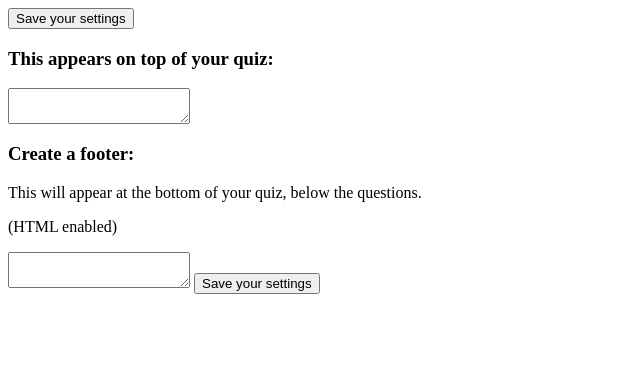
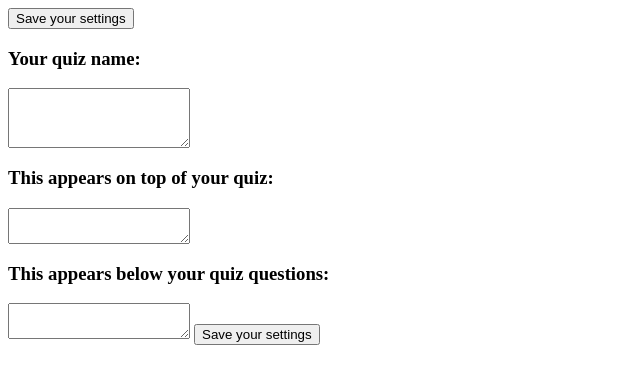
Before and after one commit to ActionPHP/wprichclient, a PHP site: page /quiz-settings.php in a window 1280 px wide. Shown: the top 384 px of the page, without its empty margins (0-640 px from the left). Run offline with PHP 8.4, Linux system fonts and the light colour scheme; data that the repository does not hold is empty.

Commit message:
Added the option to edit quiz name/headline

```diff
--- a/lib/class-menu.php
+++ b/lib/class-menu.php
@@ -102,6 +102,10 @@ class SegmentMenu
  		$path = AP_PATH;
  		$path.= 'menu/quiz-settings.php';
 
+ 		 $quiz_name	= get_option('wp_segment_quiz_name');
+ 		 $description= get_option('wp_segment_quiz_description');
+		 $footer= get_option('wp_segment_quiz_footer');
+
  		include($path);
 
  	}
--- a/menu/quiz-settings.php
+++ b/menu/quiz-settings.php
@@ -1,6 +1,12 @@
 <form id="wp-segment-settings-form" >
 <label>
 <input type="button" class="button-primary wp-segment-settings" value="Save your settings" />
+<span class="wp-segment-ajax-indicator"></span>
+</label>
+
+<label>
+	<h3>Your quiz name: </h3>
+	<textarea name="wp-segment-quiz-name" id="wp-segment-quiz-name" style="height: 60px"><?php echo $quiz_name ;?></textarea>
 </label>
 <label>
 	<h3>This appears on top of your quiz:</h3>
@@ -23,23 +29,23 @@
 <!-- <h3>Create a description:</h3> -->
 <span class="description" ></span>
 
-<textarea name="wp-segment-quiz-description"><?php echo $wp_segment_quiz_description; ?></textarea>
+<textarea name="wp-segment-quiz-description"></textarea>
 <script type="text/javascript">
-	CKEDITOR.replace('wp-segment-quiz-description');
+	CKEDITOR.replace('wp-segment-quiz-description').setData('<?php echo str_replace("\n", "\\n", $description); ?>');
 </script>
 </label>
 <label>
-<h3>Create a footer:</h3>
-<span class="description" >This will appear at the bottom of your quiz, below the questions.</span>
+<h3>This appears below your quiz questions: </h3>
 
-<p>(HTML enabled)</p>
-<textarea name="wp-segment-quiz-footer"><?php echo $wp_segment_quiz_footer; ?></textarea>
+<textarea name="wp-segment-quiz-footer"></textarea>
 <script type="text/javascript">
-	CKEDITOR.replace('wp-segment-quiz-footer');
+	CKEDITOR.replace('wp-segment-quiz-footer').setData('<?php echo str_replace("\n", "\\n", $footer); ?>');
 </script>
 </label>
 
 <label>
 <input type="button" class="button-primary wp-segment-settings" value="Save your settings" />
+<span class="wp-segment-ajax-indicator"></span>
+
 </label>
 </form>
--- a/templates/default/header.php
+++ b/templates/default/header.php
@@ -18,5 +18,6 @@
 
 		<div class="container" id="main-view-port">
 			<div id="header" >
+				<h1><?php echo $this->getQuizName(); ?> </h1>
 				<?php	echo $this->getDescription(); ?>
 			</div>
```
Also changed, not shown: js/script.js (+32 -2 lines), lib/class-quiz.php (+11 -3 lines), templates/default/css/style.css (+6 -1 lines).
